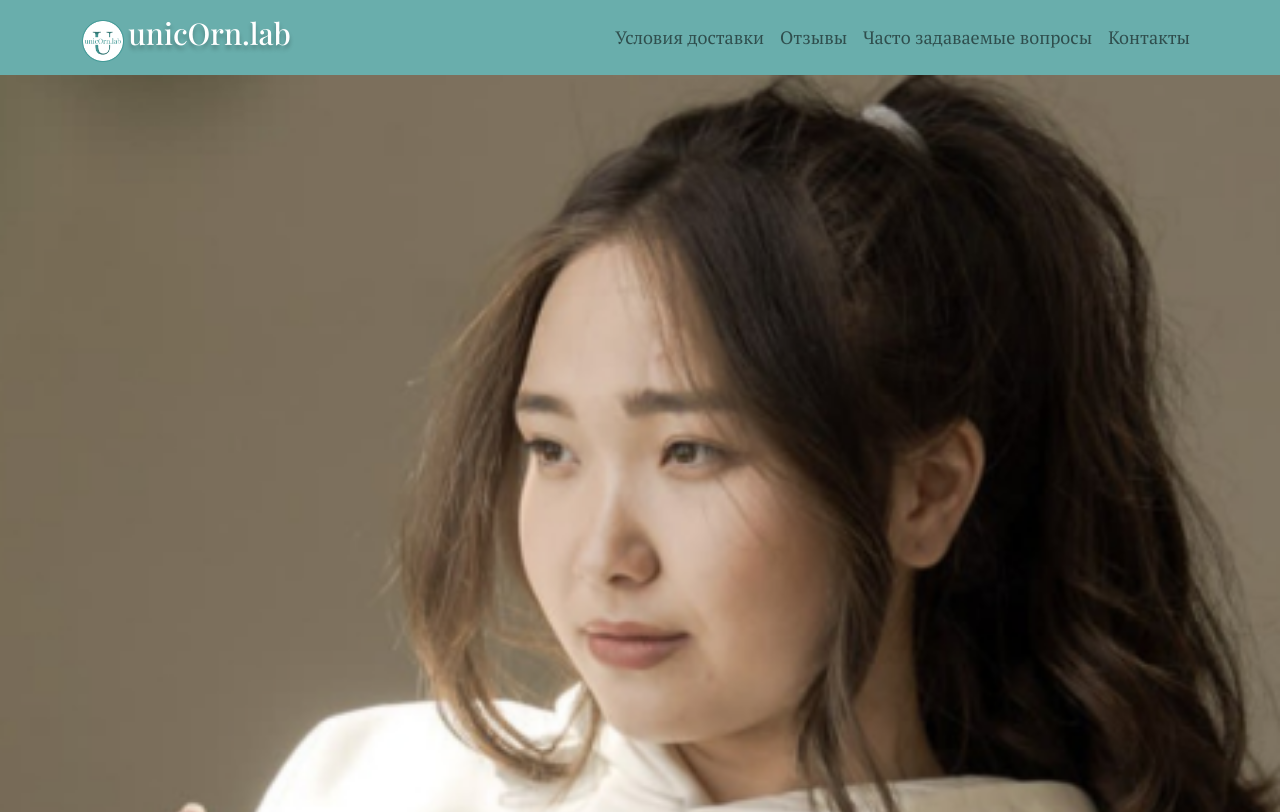
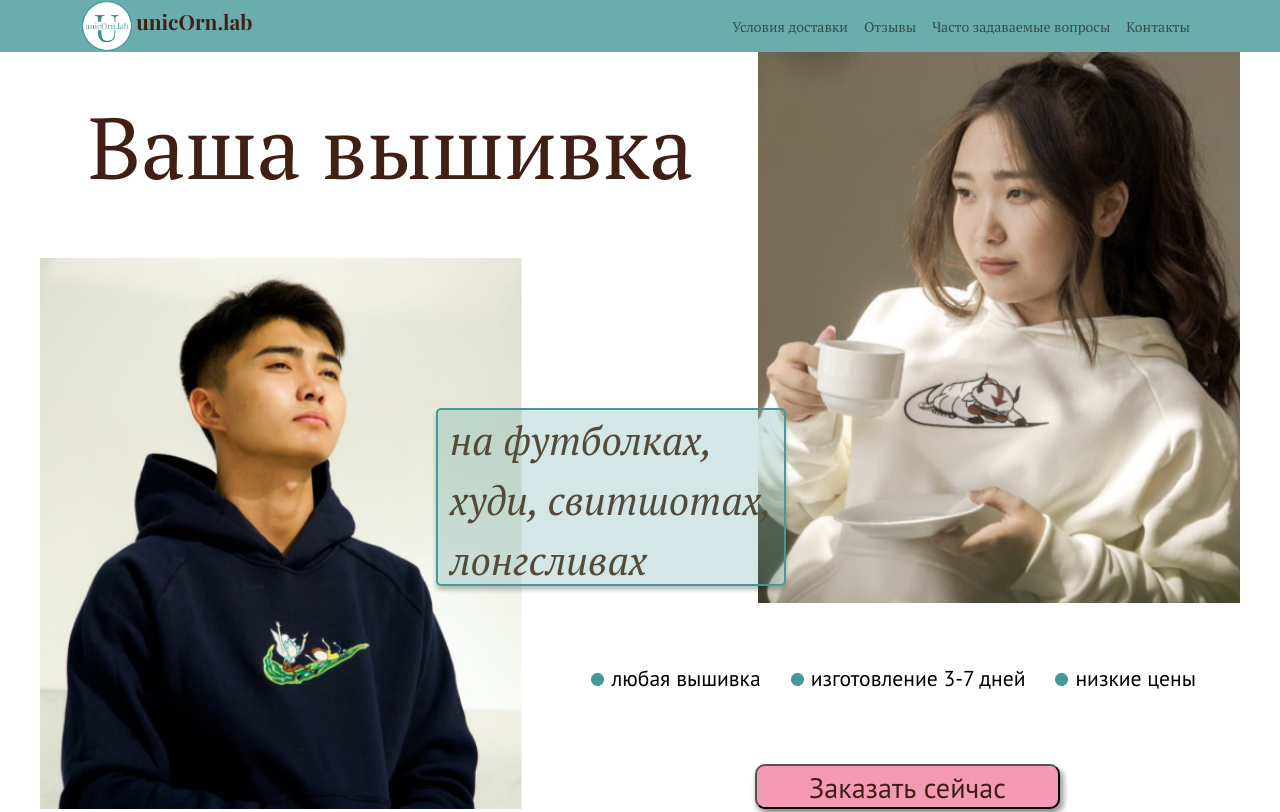
Before and after one commit to Vaclav-Kasimov/unicorn_2, a plain HTML site: page index.html in a window 1280 px wide. Shown: the top 812 px of the page. Drawn offline with nearby package versions, Linux system fonts and the light colour scheme; a web font is replaced by a local one.

Commit message:
21.01.2023 16:50

```diff
--- a/css/style.css
+++ b/css/style.css
@@ -9,15 +9,14 @@
 	font-family: 'Playfair Display';
 	font-style: normal;
 	font-weight: 500;
-	font-size: 30px;
-	line-height: 40px;
+	font-size: 9.375vw;
 	color: #FFFFFF;
 	text-shadow: 0px 4px 4px rgba(0, 0, 0, 0.25);
 }
 
-#nav-img{
-	width: 42px;
-	height: 42px;
+.navbar-brand div img{
+	width: 13.125vw;
+	height: 13.125vw;
 }
 
 header{
@@ -37,9 +36,11 @@ header{
 	font-style: normal;
 	font-weight: 400;
 	text-align: center;
-	font-size: 18px;
+	font-size: 5.625vw;
 	color: #FFFFFF !important;
 }
+
+.navbar-toggler{}
 
 /*--------------- HEADER END ------------------------*/
 
@@ -321,6 +322,12 @@ header{
 	width: 100%;
 }
 
+/*Main content end!!!!!!!!!!!!!!!!!!!!!!!!!!!!!!*/
+
+
+/*!!!!!!!!!!!!!!!!!FOOTER!!!!!!!!!!!!!!!!!!!!!!!!!!!!!!!!!!!*/
+
+
 footer{
 	background-color: #439A97;
 }
@@ -371,4 +378,250 @@ footer{
 	left:43.125vw;
 }
 
-/*Main content end!!!!!!!!!!!!!!!!!!!!!!!!!!!!!!*/
+
+/*!!!!!!!!!!!!!!!!FOOTER END!!!!!!!!!!!!!!!!!!!!!!!!!!!!!!!*/
+
+
+/*Media-queries!!!!!!!!!!!!!!!!!!!!!!!!!!!!!!!!!!!!!!!!!*/
+
+/*-------------------------- MD ------------------------------*/
+@media (min-width: 768px){
+
+	.md-absolute{
+		position: absolute;
+	}
+
+	.md-relative{
+		position: relative;
+	}
+
+	/*----------------------NAVBAR-------------------------*/
+	nav{
+		height: 52px;
+	}
+
+	header{
+		position: sticky;
+		top: 0;
+		z-index: 999;
+	}
+
+	.navbar-brand div img{
+		width: 50px;
+		height: 50px;
+	}
+
+	.navbar-brand span{
+		font-family: 'Playfair Display';
+		font-style: normal;
+		font-weight: 700;
+		font-size: 1.3rem;
+		color: #411F15;
+		text-shadow: none;
+	}
+
+	.nav-item{
+		font-family: 'PT Serif';
+		font-style: normal;
+		font-weight: 400;
+		text-align: center;
+		font-size: .875rem;
+		color: #411F15	 !important;
+	}
+
+	/*--------------------NAVBAR END ----------------------*/
+
+
+/*---------------------MAIN CONTENT ---------------------------*/
+
+	.main-content{
+		width: 100%;
+		padding-right: calc((100vw - 768px) / 2);
+		padding-left: calc((100vw - 768px) / 2);
+	}
+
+	.bg-desktop-wh{
+		background-color: #ffffff;
+	}
+
+	.main-content > div:nth-child(3){
+		height: 484px;
+	}
+
+	.header-d-black-lg{
+		font-family: 'PT Serif';
+		font-style: normal;
+		font-weight: 400;
+		font-size: 3.46rem;
+		color: #411F15;
+		left: 5%;
+		top: 5%;
+	}
+
+	.blue-rectangle{
+		background: rgba(67, 154, 151, 0.24);
+		border: 2px solid #439A97;
+		box-shadow: 0px 4px 4px rgba(0, 0, 0, 0.25);
+		border-radius: 5px;
+		font-family: 'PT Serif';
+		font-style: italic;
+		font-weight: 400;
+		font-size: 1.6rem;
+		color: #534A39;
+		width: 224px;
+		height: 115px;
+		left: 33%;
+		top: 47%;
+		z-index: 998;
+		padding-left: 1%;
+		padding-bottom: 2%
+	}
+
+	.adv-img-d-corner{
+		height: 356px;
+		width: 311px;
+	}
+
+	.adv-img-d-left{
+		bottom: 0;
+		left: 0;
+	}
+
+	.adv-img-d-right{
+		top: 0;
+		right: 0;
+	}
+
+	.slogans{
+		display: flex;
+		bottom: 13%;
+		right: 2%;
+		list-style-image: url("../img/icons/list_marker_blue.png");
+	}
+
+	.slogans li{
+		margin-left: 30px;
+	}
+
+	.slogans li span{
+		font-family: 'PT Sans';
+		font-style: normal;
+		font-weight: 400;
+		font-size: .86rem;
+		color: #000000;
+	}
+
+	.pink-button{
+		font-size: 1.12rem;
+		width: 195px;
+		height: 30px;
+		bottom: 0;
+		right: 15%;
+	}
+
+
+
+	/*------------------MAIN CONTENT END -----------------------------*/
+}
+
+/*-------------------------- LG ------------------------------*/
+@media (min-width: 992px){
+
+	/*---------------------MAIN CONTENT ---------------------------*/
+
+	.main-content{
+		width: 100%;
+		padding-right: calc((100vw - 992px) / 2);
+		padding-left: calc((100vw - 992px) / 2);
+	}
+
+	.main-content > div:nth-child(3){
+		height: 626px;
+	}
+
+	.header-d-black-lg{
+		font-size: 4.47rem;
+	}
+
+	.blue-rectangle{
+		width: 295px;
+		height: 150px;
+		font-size: 2.07rem;
+	}
+
+	.slogans li span{
+		font-size: 1.12rem;
+	}
+
+	.adv-img-d-corner{
+		width: 402px;
+		height: 460px;
+	}
+
+	.pink-button{
+		font-size: 1.45rem;
+		height: 38px;
+		width: 252px;
+	}
+
+
+	/*------------------MAIN CONTENT END -----------------------------*/
+
+}
+
+/*-------------------------- XL ------------------------------*/
+@media (min-width: 1200px){
+	/*---------------------MAIN CONTENT ---------------------------*/
+
+	.main-content{
+		width: 100%;
+		padding-right: calc((100vw - 1200px) / 2);
+		padding-left: calc((100vw - 1200px) / 2);
+	}
+
+	.main-content > div:nth-child(3){
+		height: 757px;
+	}
+
+	.header-d-black-lg{
+		font-size: 5.41rem;
+		left: 4%;
+		top: 4%;
+	}
+
+	.blue-rectangle{
+		width: 350px;
+		height: 178px;
+		font-size: 2.5rem;
+	}
+
+	.slogans li{
+		margin-right: 20px;
+	}
+
+	.slogans li span{
+		font-size: 1.35rem;
+	}
+
+	.adv-img-d-corner{
+		width: 482px;
+		height: 551px;
+	}
+
+	.pink-button{
+		font-size: 1.76rem;
+		height: 45px;
+		width: 305px;
+	}
+
+
+	/*------------------MAIN CONTENT END -----------------------------*/
+}
+
+/*-------------------------- XXL ------------------------------*/
+@media (min-width: 1400px){
+
+}
+
+
+/*MQ END!!!!!!!!!!!!!!!!!!!!!!!!!!!!!!!!!!!!!!!!!!!!!!1*/
--- a/index.html
+++ b/index.html
@@ -30,11 +30,8 @@
 <body>
 
   <header>
-    <div class="container" id="navbar-container">
-      <!-- navbar-light bg-light -- it is for the color-scheme
-      position-relative -- so the positioning of the elements inside the navbar will be possible -->
-
-      <nav id="navbar-default" class="navbar navbar-expand-md navbar-light bg-light">
+    <div class="container">
+      <nav class="navbar navbar-expand-md navbar-light bg-light">
 
           <!-- Кнопка -->
           <button class="navbar-toggler" type="button" data-bs-toggle="collapse" data-bs-target="#navbarSupportedContent" aria-controls="navbarSupportedContent" aria-expanded="false" aria-label="Toggle navigation">
@@ -44,8 +41,8 @@
 
           <!-- Лого и название бренда -->
           <a class="navbar-brand position-relative" href="index.html">
-            <div id="nav-logo">
-              <img id="nav-img" src="/img/logos/Logo80.png" width="80" height="80">
+            <div>
+              <img src="/img/logos/Logo80.png"  >
               <span class="">unicOrn.lab</span>
             </div>
           </a>
@@ -73,19 +70,25 @@
 
   <!-- Main content !!!!!!!!!!!!!!!!!!!!!!!!!!!!!! -->
   <div class="main-content position-relative">
-    <div class="gradient position-absolute d-md-none"></div>
+  <div class="gradient position-absolute d-md-none"></div>
 
-    <div class="adv-img-m-0"><img src="/img/content/adv_2.png"></div>
+  <div class="adv-img-m-0 d-md-none">
+    <img src="/img/content/adv_2.png">
+  </div>
 
-    <div class="blue-bg bg">
+    <div class="bg blue-bg bg-desktop-wh md-relative">
 
-      <div class="discription-m-white">Вышивка на футболках,<br>худи, свитшотах,<br>лонгсливах.</div>
-      <ul class="slogans"><!-- Краткие заманивающие слоганы. Идут горизонтально. -->
+      <div class="discription-m-white d-md-none">Вышивка на футболках,<br>худи, свитшотах,<br>лонгсливах.</div>
+      <div class="header-d-black-lg d-none d-md-block md-absolute">Ваша вышивка</div>
+      <div class="blue-rectangle d-none d-md-block md-absolute">на футболках,<br>худи, свитшотах,<br>лонгсливах</div>
+      <img class="adv-img-d-corner adv-img-d-left d-none d-md-block md-absolute" src="/img/content/adv_1.png">
+      <img class="adv-img-d-corner adv-img-d-right d-none d-md-block md-absolute" src="/img/content/adv_2.png">
+      <ul class="slogans md-absolute"><!-- Краткие заманивающие слоганы. Идут горизонтально. -->
         <li><span>любая вышивка</span></li>
         <li><span>изготовление 3-7 дней</span></li>
         <li><span>низкие цены</span></li>
       </ul>
-      <button id="btn_1" class="pink-button"> <!-- Кнопка для создания заказа -->
+      <button id="btn_1" class="pink-button md-absolute"> <!-- Кнопка для создания заказа -->
         Заказать сейчас
       </button>
 
@@ -124,7 +127,7 @@
       </div>
 
 
-      <div id="carouselExampleControls" class="carousel slide" data-bs-ride="carousel">
+      <div id="carouselExampleControls" class="carousel slide d-md-none" data-bs-ride="carousel">
         <div class="carousel-inner">
           <div class="carousel-item active">
             <img src="/img/content/carousel_1.png" class="d-block w-100">
@@ -239,7 +242,7 @@
     </div>
 
     <div class="bg">
-            <div id="carouselRev" class="carousel slide" data-bs-ride="carousel">
+            <div id="carouselRev" class="carousel slide d-md-none" data-bs-ride="carousel">
               <div class="carousel-inner">
                 <div class="carousel-item active">
                   <img src="/img/content/rev_1.jpg" class="d-block w-100">
```
